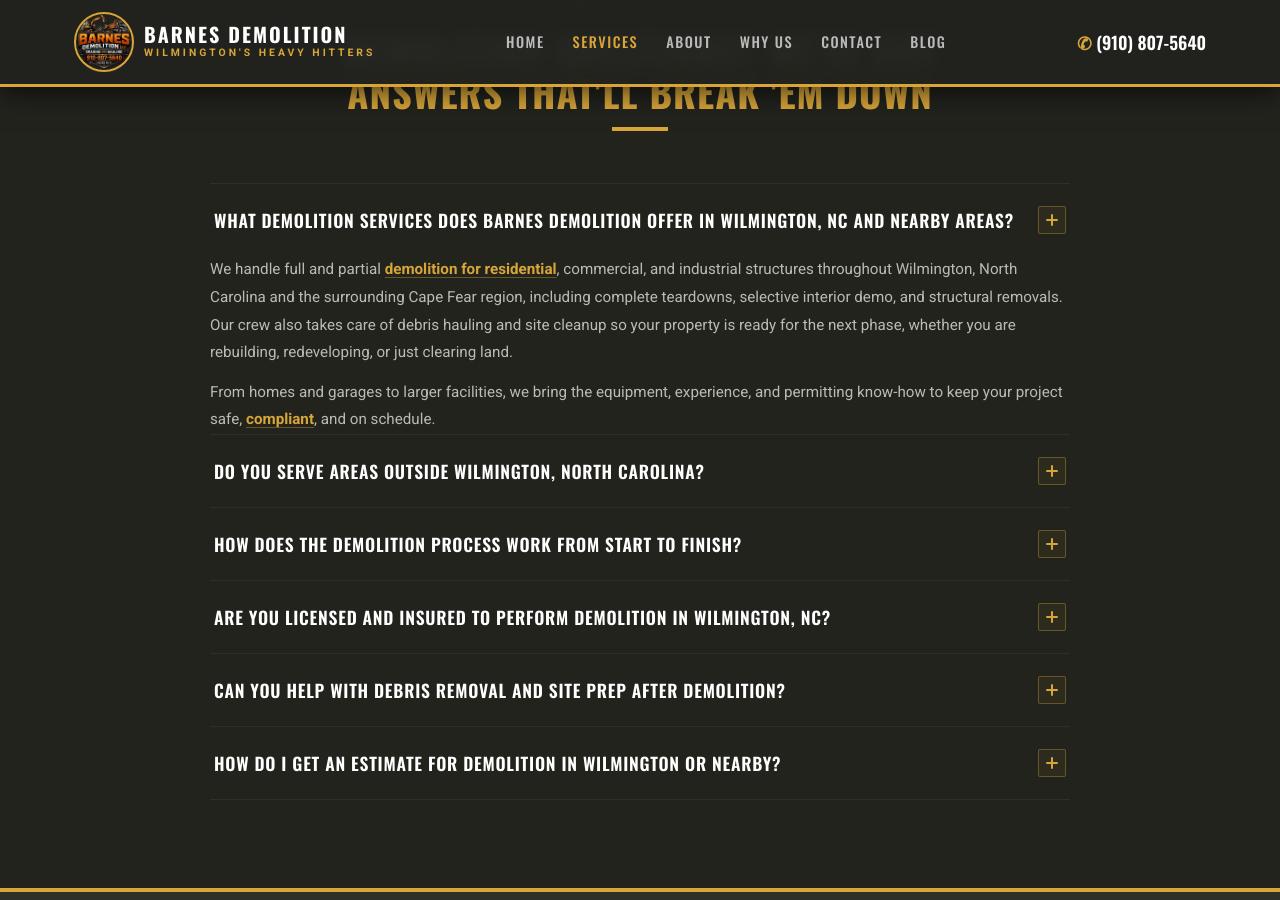
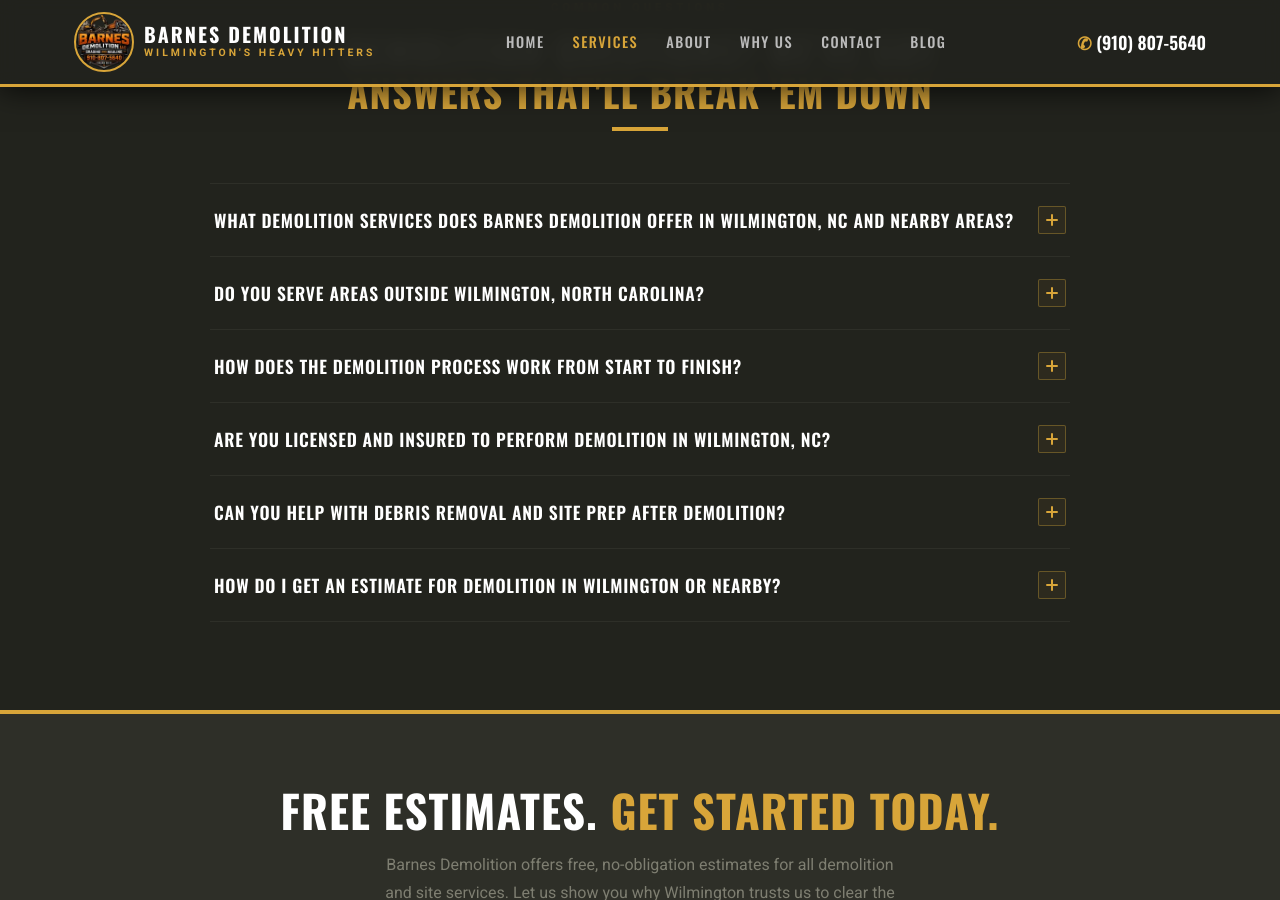
Before and after one commit to JimmyFlame77/Barnes-Demolition, a Jekyll site: the page built from services.html, in a window 1280 px wide and 900 px high, scrolled down 2660 px. Built offline with Jekyll 4.4.1, drawn with Linux system fonts in a browser that asks for light colours.

Commit message:
FAQ accordion: remove default open state, add auto-close on sibling open

```diff
--- a/services.html
+++ b/services.html
@@ -320,7 +320,7 @@
     <ul class="faq-list" role="list">
 
       <li class="faq-item">
-        <details open>
+        <details>
           <summary>
             <span class="faq-q">What demolition services does Barnes Demolition offer in Wilmington, NC and nearby areas?</span>
             <span class="faq-icon" aria-hidden="true"></span>
```
Also changed, not shown: other parts of services.html (+6 -0 lines).
